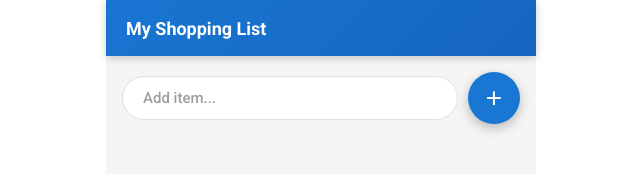
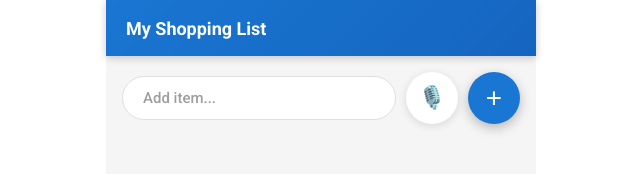
Before and after one commit to ykomemi/happy-shoppy, a React (Vite) app: page / in a window 1280 px wide. Shown: the top 174 px of the page, without its empty margins (319-959 px from the left). Built offline with nearby package versions, Linux system fonts and the light colour scheme.

Commit message:
fix keyboard + autocomplete + voice input

```diff
--- a/src/App.jsx
+++ b/src/App.jsx
@@ -83,20 +83,59 @@ function persist(key, val) {
   try { localStorage.setItem(key, JSON.stringify(val)); } catch {}
 }
 
+// ─── ITEM ROW (outside App so React never remounts it on re-render) ──────────
+function ItemRow({ item, onToggle, onDelete, T, isDark }) {
+  return (
+    <div style={{
+      background: T.surface, borderRadius: 12, padding: "12px 14px",
+      display: "flex", alignItems: "center", gap: 12,
+      boxShadow: isDark ? "0 2px 8px rgba(0,0,0,0.4)" : "0 2px 8px rgba(0,0,0,0.08)",
+      opacity: item.done ? 0.55 : 1, marginBottom: 8,
+      border: isDark ? "1px solid rgba(255,255,255,0.06)" : "none",
+    }}>
+      <button onClick={() => onToggle(item.id)} style={{
+        width: 24, height: 24, borderRadius: 4, flexShrink: 0, cursor: "pointer",
+        border: item.done ? "none" : "2px solid " + (isDark ? "rgba(255,255,255,0.3)" : "#bdbdbd"),
+        background: item.done ? T.primary : "transparent",
+        display: "flex", alignItems: "center", justifyContent: "center",
+        color: "white", fontSize: 14, fontWeight: 900,
+      }}>{item.done ? "✓" : ""}</button>
+      <span style={{ fontSize: 22, flexShrink: 0 }}>{item.emoji}</span>
+      <span style={{
+        flex: 1, fontSize: 15, fontWeight: 600, fontFamily: T.font,
+        textDecoration: item.done ? "line-through" : "none",
+        color: item.done ? (isDark ? "rgba(255,255,255,0.35)" : "#9e9e9e") : (isDark ? "rgba(255,255,255,0.92)" : "#212121"),
+      }}>{item.name}</span>
+      {item.qty && <span style={{
+        fontSize: 11, fontWeight: 700, color: "white", background: T.chipBg,
+        padding: "2px 8px", borderRadius: 10, flexShrink: 0,
+      }}>{item.qty}</span>}
+      <button onClick={() => onDelete(item.id)} style={{
+        background: "none", border: "none", fontSize: 16, cursor: "pointer",
+        opacity: 0.35, padding: 4, color: isDark ? "white" : "#212121",
+      }}>✕</button>
+    </div>
+  );
+}
+
 // ─── APP ─────────────────────────────────────────────────────────────────────
 export default function App() {
   const [page, setPage] = useState("list");
   const [items, setItems] = useState(() => load("shopItems", []));
   const [history, setHistory] = useState(() => load("shopHistory", []));
   const [settings, setSettings] = useState(() => load("shopSettings", { theme: "default", historyLimit: 3 }));
+  const [memory, setMemory] = useState(() => load("shopMemory", []));
   const [input, setInput] = useState("");
   const [loading, setLoading] = useState(false);
+  const [listening, setListening] = useState(false);
   const [toast, setToast] = useState(null);
   const [doneOpen, setDoneOpen] = useState(false);
   const [confetti, setConfetti] = useState([]);
   const [showMenu, setShowMenu] = useState(false);
   const fileRef = useRef();
   const toastTimer = useRef();
+  const voiceRef = useRef(null);
+  const voiceTimer = useRef(null);
 
   const T = THEMES[settings.theme] || THEMES.default;
   const isDark = settings.theme === "space";
@@ -104,6 +143,7 @@ export default function App() {
   useEffect(() => { persist("shopItems", items); }, [items]);
   useEffect(() => { persist("shopHistory", history); }, [history]);
   useEffect(() => { persist("shopSettings", settings); }, [settings]);
+  useEffect(() => { persist("shopMemory", memory); }, [memory]);
 
   // Confetti trigger on all-done
   const prevAllDone = useRef(false);
@@ -115,6 +155,11 @@ export default function App() {
     prevAllDone.current = allDone;
   }, [items]);
 
+  // Autocomplete suggestions
+  const suggestions = input.length >= 2
+    ? memory.filter(m => m.toLowerCase().includes(input.toLowerCase())).slice(0, 15)
+    : [];
+
   function showToast(msg) {
     setToast(msg);
     clearTimeout(toastTimer.current);
@@ -123,7 +168,7 @@ export default function App() {
 
   function triggerConfetti() {
     const colors = [T.primary, T.secondary, T.accent, "#f9ca24", "#fd79a8"];
-    const pieces = Array.from({length: 60}, (_, i) => ({
+    const pieces = Array.from({ length: 60 }, (_, i) => ({
       id: i, color: colors[i % colors.length],
       left: Math.random() * 100, delay: Math.random() * 0.6,
       dur: 1.8 + Math.random() * 1.5, round: Math.random() > 0.5,
@@ -135,7 +180,9 @@ export default function App() {
 
   function addItem(name, qty = "") {
     if (!name.trim()) return;
-    setItems(prev => [{ id: Date.now() + Math.random(), name: name.trim(), qty, emoji: getEmoji(name), done: false }, ...prev]);
+    const trimmed = name.trim();
+    setItems(prev => [{ id: Date.now() + Math.random(), name: trimmed, qty, emoji: getEmoji(trimmed), done: false }, ...prev]);
+    setMemory(prev => [trimmed, ...prev.filter(m => m.toLowerCase() !== trimmed.toLowerCase())].slice(0, 100));
   }
 
   function addManual() {
@@ -180,6 +227,44 @@ export default function App() {
     navigator.clipboard.writeText(text).then(() => showToast("📋 Copied!")).catch(() => showToast("Couldn't copy"));
   }
 
+  function startVoice() {
+    const SR = window.SpeechRecognition || window.webkitSpeechRecognition;
+    if (!SR) { showToast("Voice not supported on this browser"); return; }
+
+    // Stop if already listening
+    if (listening) {
+      try { voiceRef.current?.stop(); } catch {}
+      return;
+    }
+
+    const recognition = new SR();
+    voiceRef.current = recognition;
+    recognition.lang = navigator.language || "en-US";
+    recognition.interimResults = false;
+    recognition.maxAlternatives = 1;
+
+    recognition.onstart = () => setListening(true);
+    recognition.onend = () => { setListening(false); clearTimeout(voiceTimer.current); };
+    recognition.onerror = () => { setListening(false); showToast("Voice not supported on this browser"); };
+    recognition.onresult = (event) => {
+      const text = event.results[0][0].transcript.trim();
+      if (/\band\b|,|\n/i.test(text)) {
+        const parts = text.split(/\band\b|,|\n/i).map(s => s.trim()).filter(Boolean);
+        parts.forEach(p => addItem(p));
+        showToast("✨ Added " + parts.length + " items!");
+      } else {
+        setInput(text);
+      }
+    };
+
+    try {
+      recognition.start();
+      voiceTimer.current = setTimeout(() => { try { recognition.stop(); } catch {} }, 5000);
+    } catch {
+      showToast("Voice not supported on this browser");
+    }
+  }
+
   async function handleImage(e) {
     const file = e.target.files[0];
     if (!file) return;
@@ -222,46 +307,11 @@ export default function App() {
   const todo = items.filter(i => !i.done);
   const done = items.filter(i => i.done);
   const pct = items.length ? Math.round(done.length / items.length * 100) : 0;
-
   const pageTitles = { list: T.title, history: "History", settings: "Settings" };
-
-  // ── Item Row ────────────────────────────────────────────────────────────────
-  const ItemRow = ({ item }) => (
-    <div style={{
-      background: T.surface, borderRadius: 12, padding: "12px 14px",
-      display: "flex", alignItems: "center", gap: 12,
-      boxShadow: isDark ? "0 2px 8px rgba(0,0,0,0.4)" : "0 2px 8px rgba(0,0,0,0.08)",
-      opacity: item.done ? 0.55 : 1, marginBottom: 8,
-      border: isDark ? "1px solid rgba(255,255,255,0.06)" : "none",
-    }}>
-      <button onClick={() => toggle(item.id)} style={{
-        width: 24, height: 24, borderRadius: 4, flexShrink: 0, cursor: "pointer",
-        border: item.done ? "none" : "2px solid " + (isDark ? "rgba(255,255,255,0.3)" : "#bdbdbd"),
-        background: item.done ? T.primary : "transparent",
-        display: "flex", alignItems: "center", justifyContent: "center",
-        color: "white", fontSize: 14, fontWeight: 900,
-      }}>{item.done ? "✓" : ""}</button>
-      <span style={{ fontSize: 22, flexShrink: 0 }}>{item.emoji}</span>
-      <span style={{
-        flex: 1, fontSize: 15, fontWeight: 600, fontFamily: T.font,
-        textDecoration: item.done ? "line-through" : "none",
-        color: item.done ? (isDark ? "rgba(255,255,255,0.35)" : "#9e9e9e") : (isDark ? "rgba(255,255,255,0.92)" : "#212121"),
-      }}>{item.name}</span>
-      {item.qty && <span style={{
-        fontSize: 11, fontWeight: 700, color: "white", background: T.chipBg,
-        padding: "2px 8px", borderRadius: 10, flexShrink: 0,
-      }}>{item.qty}</span>}
-      <button onClick={() => deleteItem(item.id)} style={{
-        background: "none", border: "none", fontSize: 16, cursor: "pointer",
-        opacity: 0.35, padding: 4, color: isDark ? "white" : "#212121",
-      }}>✕</button>
-    </div>
-  );
 
   // ── List Page ───────────────────────────────────────────────────────────────
   const ListPage = () => (
     <div style={{ padding: "16px 16px 0", fontFamily: T.font }}>
-
       {loading && (
         <div style={{
           background: T.surface, borderRadius: 12, padding: 14, marginBottom: 16,
@@ -275,8 +325,9 @@ export default function App() {
         </div>
       )}
 
-      {/* Search / input row */}
-      <div style={{ display: "flex", gap: 10, marginBottom: 16, alignItems: "center", position: "relative" }}>
+      {/* Input row */}
+      <div style={{ marginBottom: suggestions.length > 0 ? 8 : 16 }}>
+        <div style={{ display: "flex", gap: 10, alignItems: "center" }}>
           <input
             className="add-input"
             value={input}
@@ -284,19 +335,39 @@ export default function App() {
             onKeyDown={e => e.key === "Enter" && addManual()}
             placeholder="Add item..."
             style={{
-            flex: 1, background: T.surface, border: isDark ? "1px solid rgba(255,255,255,0.15)" : "1.5px solid #e0e0e0",
+              flex: 1, background: T.surface,
+              border: isDark ? "1px solid rgba(255,255,255,0.15)" : "1.5px solid #e0e0e0",
               borderRadius: 28, padding: "12px 20px", fontFamily: T.font,
-            fontSize: 15, fontWeight: 500, color: isDark ? "rgba(255,255,255,0.9)" : "#212121",
-            outline: "none",
+              fontSize: 15, fontWeight: 500,
+              color: isDark ? "rgba(255,255,255,0.9)" : "#212121", outline: "none",
             }}
           />
+
+          {/* Mic button */}
+          <button
+            onClick={startVoice}
+            style={{
+              width: 52, height: 52, borderRadius: "50%", border: "none", cursor: "pointer",
+              background: listening ? "#e53935" : T.surface, flexShrink: 0,
+              boxShadow: listening
+                ? "0 0 0 6px rgba(229,57,53,0.25)"
+                : (isDark ? "0 2px 8px rgba(0,0,0,0.4)" : "0 2px 8px rgba(0,0,0,0.12)"),
+              display: "flex", alignItems: "center", justifyContent: "center",
+              fontSize: 22, transition: "background 0.2s, box-shadow 0.2s",
+              animation: listening ? "pulse 1s infinite" : "none",
+            }}
+            title="Voice input"
+          >🎙️</button>
+
+          {/* FAB + */}
           <div style={{ position: "relative", flexShrink: 0 }}>
             <button
               onClick={() => { if (input.trim()) { addManual(); } else { setShowMenu(m => !m); } }}
               style={{
                 width: 52, height: 52, borderRadius: "50%", border: "none", cursor: "pointer",
                 background: T.primary, color: "white", fontSize: 28, fontWeight: 300,
-              boxShadow: "0 4px 12px rgba(0,0,0,0.25)", display: "flex", alignItems: "center", justifyContent: "center",
+                boxShadow: "0 4px 12px rgba(0,0,0,0.25)",
+                display: "flex", alignItems: "center", justifyContent: "center",
               }}
             >+</button>
 
@@ -332,6 +403,25 @@ export default function App() {
           </div>
         </div>
 
+        {/* Autocomplete chips */}
+        {suggestions.length > 0 && (
+          <div style={{
+            display: "flex", gap: 8, overflowX: "auto", paddingBottom: 4, marginTop: 8,
+            scrollbarWidth: "none",
+          }}>
+            {suggestions.map((s, i) => (
+              <button key={i} onClick={() => { addItem(s); setInput(""); showToast("✅ Added!"); }} style={{
+                flexShrink: 0, background: isDark ? "rgba(255,255,255,0.1)" : T.primaryLight,
+                color: isDark ? "rgba(255,255,255,0.85)" : T.primaryDark,
+                border: "none", borderRadius: 20, fontSize: 12, fontWeight: 600,
+                padding: "5px 12px", cursor: "pointer", fontFamily: T.font,
+                whiteSpace: "nowrap",
+              }}>{getEmoji(s)} {s}</button>
+            ))}
+          </div>
+        )}
+      </div>
+
       {/* To buy section */}
       {(todo.length > 0 || done.length > 0) && (
         <div style={{ fontSize: 12, fontWeight: 700, color: isDark ? "rgba(255,255,255,0.5)" : "#757575", letterSpacing: 1, marginBottom: 8, textTransform: "uppercase" }}>
@@ -347,7 +437,7 @@ export default function App() {
         </div>
       )}
 
-      {todo.map(item => <ItemRow key={item.id} item={item} />)}
+      {todo.map(item => <ItemRow key={item.id} item={item} onToggle={toggle} onDelete={deleteItem} T={T} isDark={isDark} />)}
 
       {done.length > 0 && (
         <div style={{ marginTop: 12 }}>
@@ -358,7 +448,7 @@ export default function App() {
             <span style={{ fontSize: 13, fontWeight: 700, color: isDark ? "rgba(255,255,255,0.45)" : "#9e9e9e", textTransform: "uppercase", letterSpacing: 1 }}>Done · {done.length}</span>
             <span style={{ color: isDark ? "rgba(255,255,255,0.35)" : "#bdbdbd", fontSize: 11, transition: "transform 0.25s", transform: doneOpen ? "rotate(180deg)" : "none" }}>▼</span>
           </button>
-          {doneOpen && done.map(item => <ItemRow key={item.id} item={item} />)}
+          {doneOpen && done.map(item => <ItemRow key={item.id} item={item} onToggle={toggle} onDelete={deleteItem} T={T} isDark={isDark} />)}
         </div>
       )}
     </div>
@@ -409,7 +499,6 @@ export default function App() {
   // ── Settings Page ───────────────────────────────────────────────────────────
   const SettingsPage = () => (
     <div style={{ padding: "16px", fontFamily: T.font }}>
-      {/* Theme Picker */}
       <div style={{ marginBottom: 24 }}>
         <div style={{ fontSize: 11, fontWeight: 700, color: isDark ? "rgba(255,255,255,0.5)" : "#757575", letterSpacing: 1, textTransform: "uppercase", marginBottom: 10 }}>Theme</div>
         <div style={{ background: T.surface, borderRadius: 14, overflow: "hidden", boxShadow: isDark ? "0 2px 10px rgba(0,0,0,0.4)" : "0 2px 8px rgba(0,0,0,0.08)", border: isDark ? "1px solid rgba(255,255,255,0.07)" : "none" }}>
@@ -420,10 +509,7 @@ export default function App() {
             }}
               onMouseEnter={e => e.currentTarget.style.background = isDark ? "rgba(255,255,255,0.05)" : "#fafafa"}
               onMouseLeave={e => e.currentTarget.style.background = "transparent"}>
-              <div style={{
-                width: 36, height: 36, borderRadius: "50%", flexShrink: 0,
-                background: theme.headerBg, boxShadow: "0 2px 6px rgba(0,0,0,0.2)",
-              }} />
+              <div style={{ width: 36, height: 36, borderRadius: "50%", flexShrink: 0, background: theme.headerBg, boxShadow: "0 2px 6px rgba(0,0,0,0.2)" }} />
               <span style={{ flex: 1, fontSize: 15, fontWeight: 600, color: isDark ? "rgba(255,255,255,0.88)" : "#212121" }}>{theme.name}</span>
               {settings.theme === key && <span style={{ color: T.primary, fontSize: 18, fontWeight: 700 }}>✓</span>}
             </div>
@@ -431,7 +517,6 @@ export default function App() {
         </div>
       </div>
 
-      {/* History Limit */}
       <div style={{ marginBottom: 24 }}>
         <div style={{ fontSize: 11, fontWeight: 700, color: isDark ? "rgba(255,255,255,0.5)" : "#757575", letterSpacing: 1, textTransform: "uppercase", marginBottom: 10 }}>History limit</div>
         <div style={{ display: "flex", gap: 8 }}>
@@ -446,7 +531,6 @@ export default function App() {
         </div>
       </div>
 
-      {/* Data */}
       <div>
         <div style={{ fontSize: 11, fontWeight: 700, color: isDark ? "rgba(255,255,255,0.5)" : "#757575", letterSpacing: 1, textTransform: "uppercase", marginBottom: 10 }}>Data</div>
         <div style={{ background: T.surface, borderRadius: 14, overflow: "hidden", boxShadow: isDark ? "0 2px 10px rgba(0,0,0,0.4)" : "0 2px 8px rgba(0,0,0,0.08)", border: isDark ? "1px solid rgba(255,255,255,0.07)" : "none" }}>
@@ -454,10 +538,20 @@ export default function App() {
             padding: "15px 16px", cursor: history.length > 0 ? "pointer" : "default",
             color: history.length > 0 ? "#e53935" : (isDark ? "rgba(255,255,255,0.25)" : "#bdbdbd"),
             fontSize: 15, fontWeight: 600,
+            borderBottom: isDark ? "1px solid rgba(255,255,255,0.06)" : "1px solid #f0f0f0",
           }}
             onMouseEnter={e => { if (history.length > 0) e.currentTarget.style.background = isDark ? "rgba(255,255,255,0.05)" : "#fafafa"; }}
             onMouseLeave={e => e.currentTarget.style.background = "transparent"}>
             🗑️ Clear all history
+          </div>
+          <div onClick={() => { if (memory.length === 0) return; setMemory([]); showToast("Memory cleared"); }} style={{
+            padding: "15px 16px", cursor: memory.length > 0 ? "pointer" : "default",
+            color: memory.length > 0 ? "#e53935" : (isDark ? "rgba(255,255,255,0.25)" : "#bdbdbd"),
+            fontSize: 15, fontWeight: 600,
+          }}
+            onMouseEnter={e => { if (memory.length > 0) e.currentTarget.style.background = isDark ? "rgba(255,255,255,0.05)" : "#fafafa"; }}
+            onMouseLeave={e => e.currentTarget.style.background = "transparent"}>
+            🧠 Clear autocomplete memory
           </div>
         </div>
       </div>
@@ -500,13 +594,12 @@ export default function App() {
         <div style={{ display: "flex", alignItems: "center", height: 56, padding: "0 8px" }}>
           <div style={{ flex: 1, fontSize: 18, fontWeight: 700, paddingLeft: 8, fontFamily: T.font }}>{pageTitles[page]}</div>
           {page === "list" && items.length > 0 && (
-            <div style={{ display: "flex", gap: 0 }}>
+            <div style={{ display: "flex" }}>
               <button onClick={shareList} style={{ background: "none", border: "none", color: "rgba(255,255,255,0.9)", fontSize: 13, fontWeight: 700, cursor: "pointer", padding: "8px 12px", fontFamily: T.font }}>Share</button>
               <button onClick={clearAll} style={{ background: "none", border: "none", color: "rgba(255,255,255,0.9)", fontSize: 13, fontWeight: 700, cursor: "pointer", padding: "8px 12px", fontFamily: T.font }}>Clear</button>
             </div>
           )}
         </div>
-        {/* Linear Progress */}
         {page === "list" && items.length > 0 && (
           <div style={{ height: 3, background: "rgba(255,255,255,0.25)" }}>
             <div style={{ height: "100%", background: "rgba(255,255,255,0.85)", width: pct + "%", transition: "width 0.4s ease" }} />
@@ -514,7 +607,6 @@ export default function App() {
         )}
       </div>
 
-      {/* Page Content */}
       {page === "list" && <ListPage />}
       {page === "history" && <HistoryPage />}
       {page === "settings" && <SettingsPage />}
@@ -522,8 +614,7 @@ export default function App() {
       {/* Bottom Navigation */}
       <div style={{
         position: "fixed", bottom: 0, left: "50%", transform: "translateX(-50%)",
-        width: "100%", maxWidth: 430,
-        background: T.surface, zIndex: 100,
+        width: "100%", maxWidth: 430, background: T.surface, zIndex: 100,
         boxShadow: isDark ? "0 -2px 12px rgba(0,0,0,0.5)" : "0 -2px 10px rgba(0,0,0,0.1)",
         display: "flex",
         borderTop: isDark ? "1px solid rgba(255,255,255,0.07)" : "1px solid #eeeeee",
@@ -553,9 +644,11 @@ export default function App() {
         body { margin: 0; }
         .add-input::placeholder { color: ${isDark ? "rgba(255,255,255,0.35)" : "#9e9e9e"}; }
         .add-input:focus { outline: 2px solid ${T.primary}; border-color: transparent !important; }
+        div::-webkit-scrollbar { display: none; }
         @keyframes fall { from{transform:translateY(-20px) rotate(0deg);opacity:1} to{transform:translateY(110vh) rotate(720deg);opacity:0} }
         @keyframes bounce { 0%,100%{transform:translateY(0)} 50%{transform:translateY(-7px)} }
         @keyframes popIn { from{opacity:0;transform:scale(0.88) translateY(6px)} to{opacity:1;transform:scale(1) translateY(0)} }
+        @keyframes pulse { 0%,100%{box-shadow:0 0 0 4px rgba(229,57,53,0.3)} 50%{box-shadow:0 0 0 10px rgba(229,57,53,0.12)} }
       `}</style>
     </div>
   );
```
Lines whose indentation alone changed are shown as unchanged.
